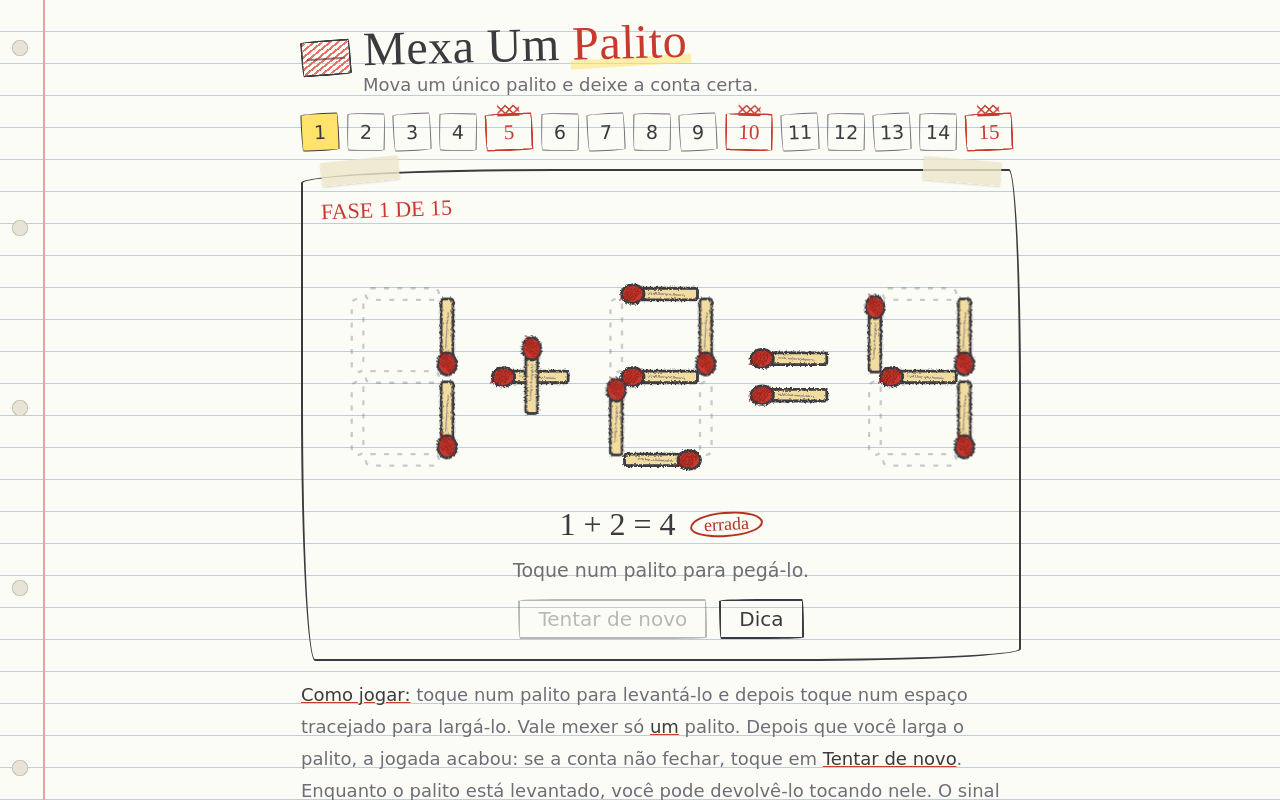
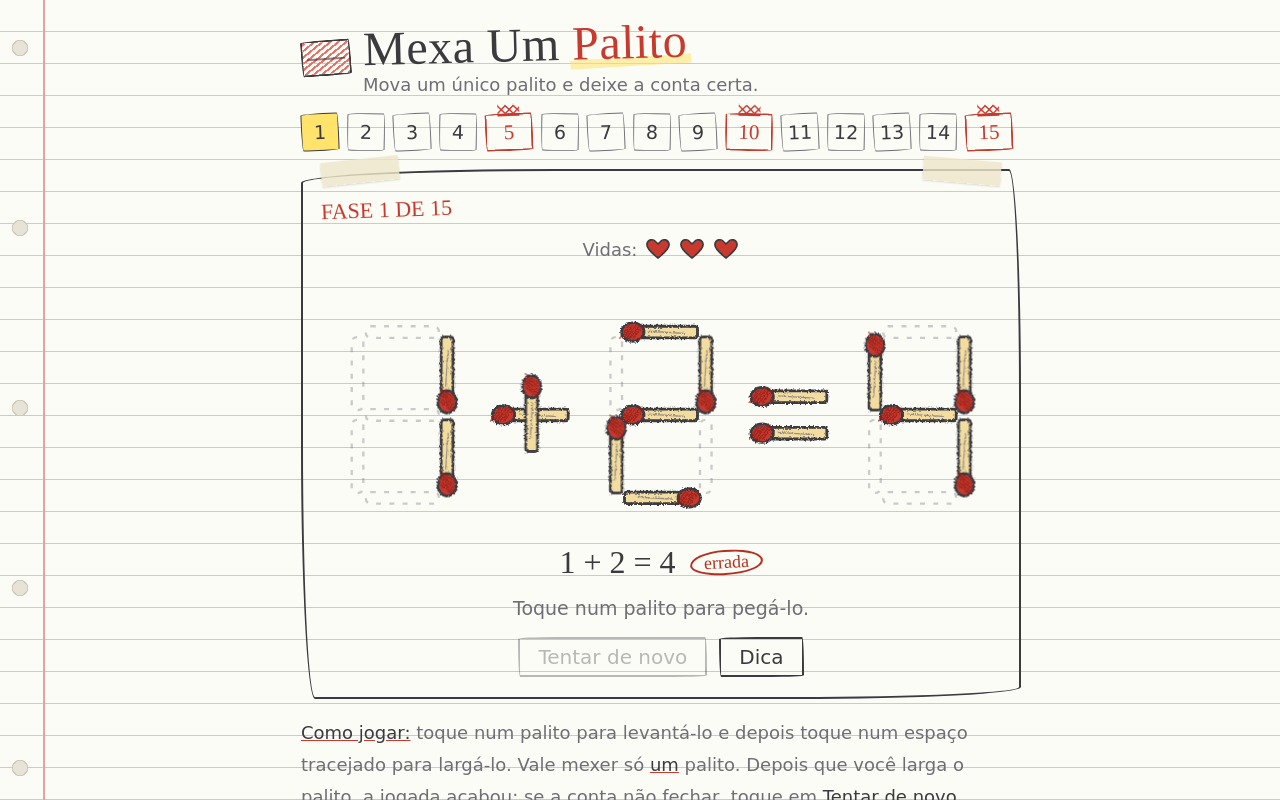
Before and after one commit to PauloTroyano/mexa-um-palito, a React (Vite) app: page / in a window 1280 px wide. Shown: the top 800 px of the page. Built offline with nearby package versions, Linux system fonts and the light colour scheme.

Commit message:
All levels now use 3 lives; wrong answers cost a life on every level
Co-Authored-By: Claude Sonnet 4.6 <noreply@anthropic.com>

```diff
--- a/src/App.jsx
+++ b/src/App.jsx
@@ -49,7 +49,7 @@ export default function App() {
       <section ref={tableRef} className={`table ${lv.boss ? 'boss' : ''}`}>
         <span className="tag">{lv.boss ? `FASE ${level + 1} · ${lv.boss.toUpperCase()}` : `FASE ${level + 1} DE ${LEVELS.length}`}</span>
         {lv.boss && <p className="boss-intro">{lv.intro}</p>}
-        {lv.boss && <Lives lives={lives} max={livesFor(level)} justLost={lostNow} />}
+        <Lives lives={lives} max={livesFor(level)} justLost={lostNow} />
 
         <Board glyphs={glyphs} cur={cur} lifted={lifted} solved={solved} hint={hint}
           onTap={(slot) => dispatch({ type: 'tap', slot })} />
--- a/src/game/reducer.js
+++ b/src/game/reducer.js
@@ -42,12 +42,12 @@ function check(state) {
   }
   const why = ok === null ? 'Assim um dos símbolos não forma número.' : 'A conta não fechou.';
   const shake = state.shake + 1;
-  if (!lv.boss) return { ...state, shake, msg: m(`${why} Toque em Tentar de novo.`) };
   const lives = state.lives - 1;
   if (lives <= 0) {
     const max = livesFor(state.level);
+    const label = lv.boss ? 'O chefão venceu desta vez.' : 'Suas vidas acabaram.';
     return { ...state, shake, lives: 0, lostNow: true,
-      msg: m(` Toque em Tentar de novo para recomeçar com ${max === 1 ? 'sua vida' : `${max} vidas`}.`, 'O chefão venceu desta vez.') };
+      msg: m(` Toque em Tentar de novo para recomeçar com ${max === 1 ? 'sua vida' : `${max} vidas`}.`, label) };
   }
   return { ...state, shake, lives, lostNow: true, msg: m(`${why} Você perdeu uma vida. Toque em Tentar de novo.`) };
 }
```
